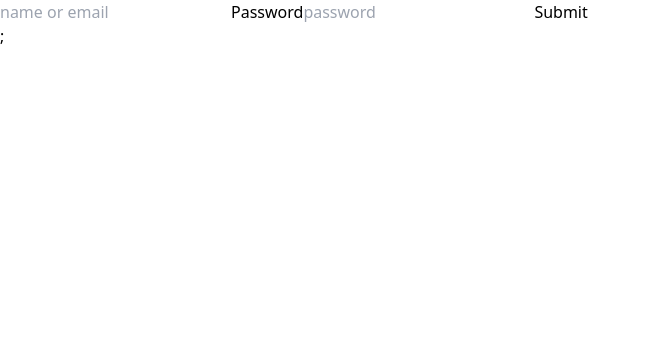
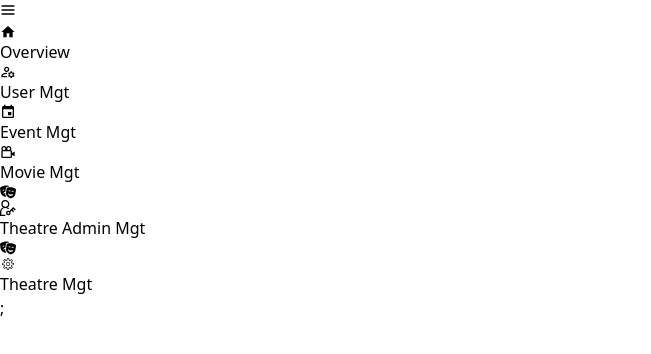
Before and after one commit to jneralrex/cinco_theatre_admin, a React (Vite) app: page /home in a window 1280 px wide. Before the commit this address led to /sign-in. Shown: the top 354 px of the page, without its empty margins (0-651 px from the left). Built offline with nearby package versions, Linux system fonts and the light colour scheme.

Commit message:
sorting navigation

```diff
--- a/src/App.jsx
+++ b/src/App.jsx
@@ -19,10 +19,10 @@ import Global from "./components/globalController/Global";
 const router = createBrowserRouter(
   createRoutesFromElements(
     <Route>
-      <Route index element={<SignUp />} />
+      <Route path="sign-up" element={<SignUp />} />
       <Route path="sign-in" element={<SignIn />} />
 
-      <Route element={<Nav />}>
+      <Route path="/home" element={<Nav />}>
         <Route path="dashboard" element={<DashBoard />} />
         <Route path="user-management" element={<UserManagement />} />
         <Route path="event-management" element={<EventManagement />} />
--- a/src/auth/SignIn.jsx
+++ b/src/auth/SignIn.jsx
@@ -5,7 +5,7 @@ const SignIn = () => {
     const navigate = useNavigate();
 
     const register = () =>{
-        navigate('/dashboard')
+        navigate('/home/dashboard')
     };
   return (
     <div>
```
Also changed, not shown: src/components/Nav.jsx (+6 -6 lines).
